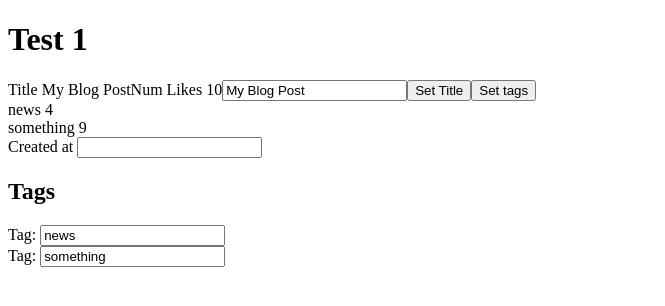
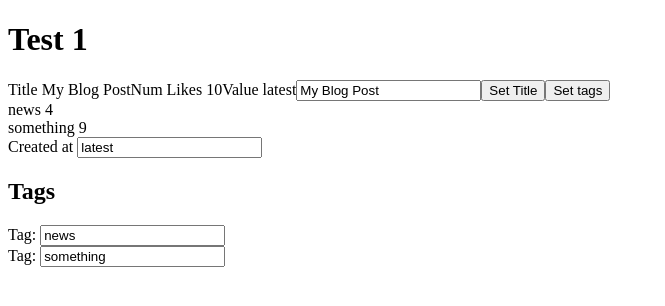
Before and after one commit to michaelboyles/formula, a React app: page / in a window 1280 px wide. Shown: the top 306 px of the page, without its empty margins (0-665 px from the left). Built offline with nearby package versions, Linux system fonts and the light colour scheme; the HTML template or start-up script is replaced by a standard one.

Commit message:
feat: lazy schema values
Allows recursive types

```diff
--- a/src/FormField.ts
+++ b/src/FormField.ts
@@ -140,7 +140,9 @@ export type FieldSetFromElementSet<T extends SchemaElementSet> = {
     [K in keyof T]: FieldFromElement<T[K]>
 }
 
-export type FieldFromElement<T extends FormSchemaElement> = T extends StringElement ? StringField :
-    T extends NumberElement ? NumberField :
-        T extends ObjectElement<infer O> ? ObjectField<O> :
-            T extends ArrayElement<infer A> ? ArrayField<A> : never;
+export type FieldFromElement<T extends FormSchemaElement> =
+    T extends () => infer Lazy ? (Lazy extends FormSchemaElement ? FieldFromElement<Lazy> : never) :
+        T extends StringElement ? StringField :
+            T extends NumberElement ? NumberField :
+                T extends ObjectElement<infer Obj> ? ObjectField<Obj> :
+                    T extends ArrayElement<infer Arr> ? ArrayField<Arr> : never;
--- a/src/FormSchemaElement.ts
+++ b/src/FormSchemaElement.ts
@@ -12,15 +12,17 @@ export type ObjectElement<T extends ObjectSchema> = {
     readonly type: "object",
     readonly properties: T
 }
-export type FormSchemaElement = StringElement | NumberElement | ArrayElement<any> | ObjectElement<any>;
+export type LazyElement<T extends FormSchemaElement> = () => T;
+export type FormSchemaElement = StringElement | NumberElement | ArrayElement<any> | ObjectElement<any> | LazyElement<any>;
 
 export type SchemaElementSet = Record<string, FormSchemaElement>;
 
 export type SchemaValue<T extends FormSchemaElement> =
-    T extends StringElement ? string :
-        T extends NumberElement ? number :
-            T extends ObjectElement<infer O> ? { [K in keyof O]: SchemaValue<O[K]> }:
-                T extends ArrayElement<infer A> ? SchemaValue<A>[] : never;
+    T extends () => infer Lazy ? (Lazy extends FormSchemaElement ? SchemaValue<Lazy> : never) :
+        T extends StringElement ? string :
+            T extends NumberElement ? number :
+                T extends ObjectElement<infer Obj> ? { [K in keyof Obj]: SchemaValue<Obj[K]> }:
+                    T extends ArrayElement<infer Arr> ? SchemaValue<Arr>[] : never;
 
 export type ObjectSchema = Record<string, FormSchemaElement>;
 export type SchemaValueForObject<T extends ObjectSchema> = { [K in keyof T]: SchemaValue<T[K]> };
--- a/src/test1.tsx
+++ b/src/test1.tsx
@@ -7,13 +7,16 @@ import { ArrayField, StringField } from "./FormField";
 import { array, object, string, StringElement } from "./FormSchemaElement";
 import { Input } from "./Input";
 
+const category = object({
+    name: string(),
+    subcategories: () => array(category)
+});
+
 const schema = new FormSchema({})
     .withString("title")
     .withNumber("numLikes")
     .withArray("tags", array(string()))
-    .withObject("meta", object({
-        createdAt: string(),
-    }));
+    .withObject("category", category);
 
 export function Test1() {
     const form = useForm({
@@ -22,8 +25,11 @@ export function Test1() {
             title: "My Blog Post",
             numLikes: 10,
             tags: ["news", "something"],
-            meta: {
-                createdAt: ""
+            category: {
+                name: "news",
+                subcategories: [
+                    { name: "latest", subcategories: [] }
+                ]
             }
         })
     });
@@ -32,13 +38,16 @@ export function Test1() {
     const { value: title, setValue: setTitle } = useField(form.get("title"));
     const { value: numLikes } = useField(form.get("numLikes"));
     const { value: tags, setValue: setTags } = useField(form.get("tags"));
-    const createdAt = form.get("meta").property("createdAt");
+    const createdAt = form.get("category").property("subcategories").element(0).property("name");
+
+    const { value } = useField(createdAt);
 
     return (
         <div>
             <h1>Test 1</h1>
             Title { title }
             Num Likes { numLikes }
+            Value { value }
 
             <Input field={form.get("title")} />
             <button onClick={() => setTitle("New title")}>Set Title</button>
--- a/src/useForm.ts
+++ b/src/useForm.ts
@@ -51,6 +51,10 @@ export function useForm<T extends SchemaElementSet>(opts: UseFormOpts<T>): Form<
 }
 
 function mapElementToField(element: FormSchemaElement, path: FieldPath): FormField {
+    if (typeof element === "function") {
+        return mapElementToField(element(), path);
+    }
+
     if (element.type === "string") {
         return new StringField(path);
     }
```
